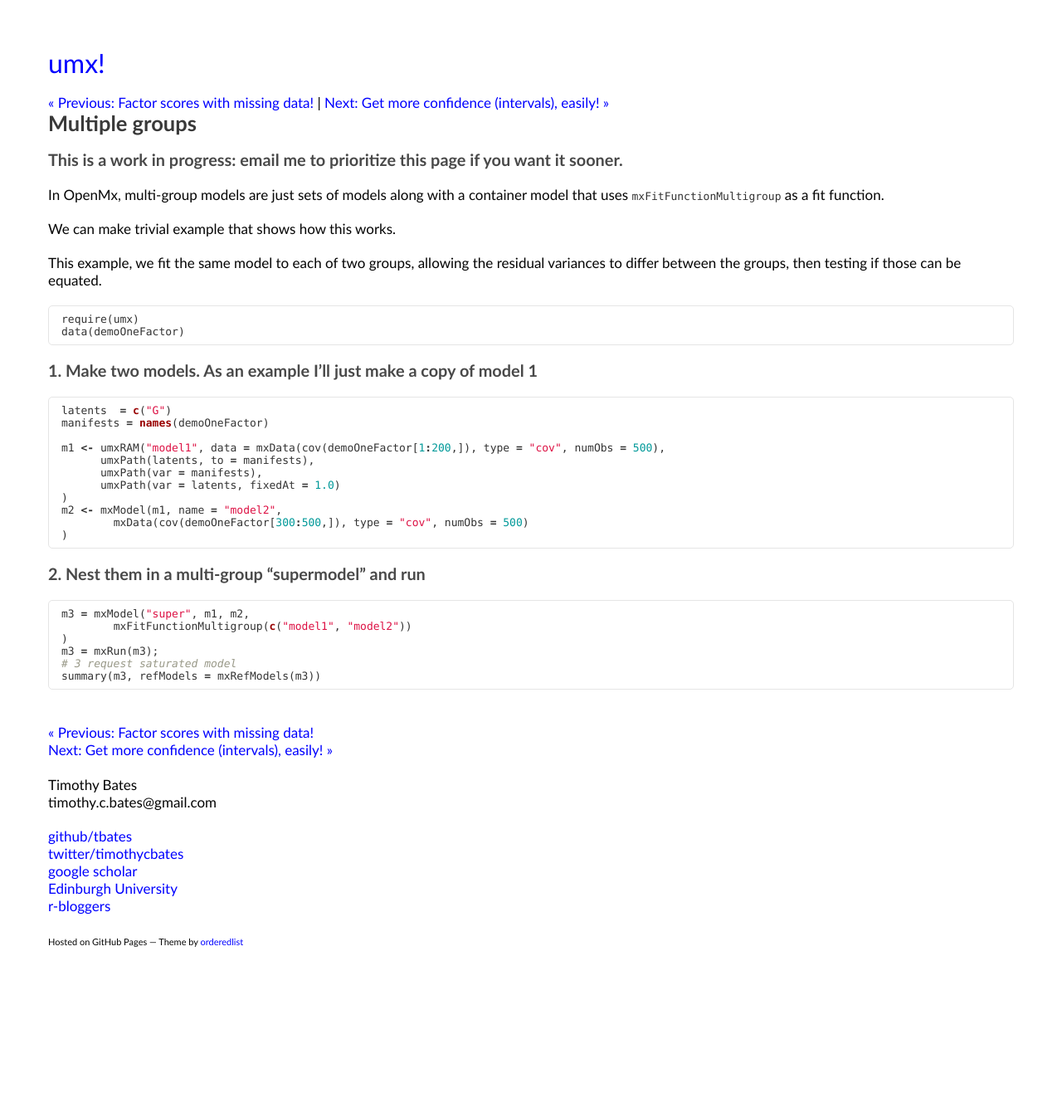
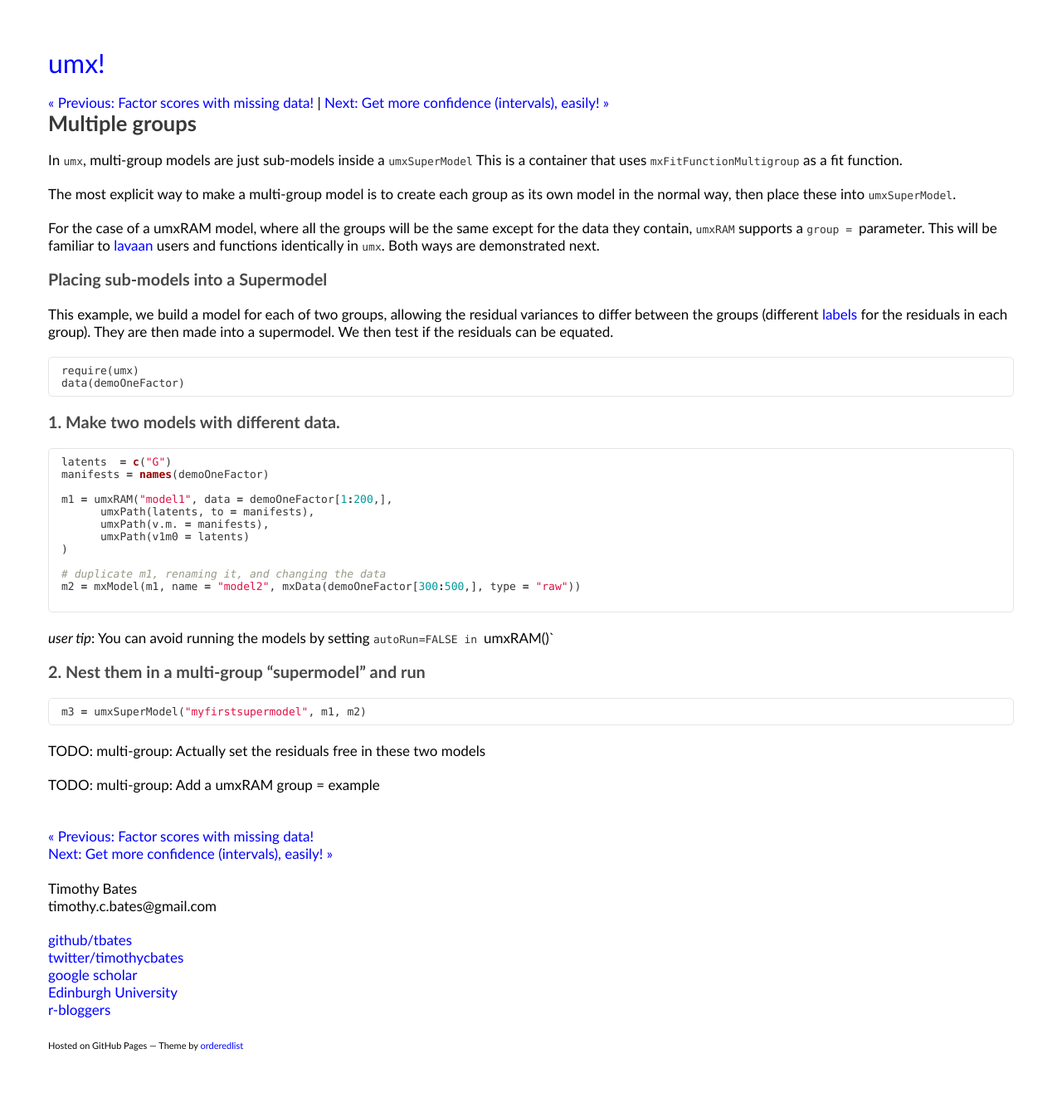
Before and after one commit to tbates/tbates.github.io, a Jekyll site: the page built from _posts/1995-02-15-detailed-Multigroup.markdown, in a window 1280 px wide. Shown: the whole page at 83% size. Built offline with Jekyll 4.4.1, drawn with Linux system fonts in a browser that asks for light colours; before the commit the page ends 1221 px from its top, so only the background shows below that.

Commit message:
no message

````diff
--- a/_posts/1995-02-15-detailed-Multigroup.markdown
+++ b/_posts/1995-02-15-detailed-Multigroup.markdown
@@ -6,43 +6,48 @@ comments: true
 categories: advanced
 ---
 
-### This is a work in progress: email me to prioritize this page if you want it sooner.
 
-In OpenMx, multi-group models are just sets of models along with a container model that uses `mxFitFunctionMultigroup`
-as a fit function.
+In `umx`, multi-group models are just sub-models inside a `umxSuperModel` This is a container that uses `mxFitFunctionMultigroup` as a fit function.
 
-We can make trivial example that shows how this works.
+The most explicit way to make a multi-group model is to create each group as its own model in the normal way, then place these into `umxSuperModel`.
 
-This example, we fit the same model to each of two groups, allowing the residual variances to differ between the groups, then testing if those can be equated.
+For the case of a umxRAM model, where all the groups will be the same except for the data they contain, `umxRAM` supports a `group = ` parameter. This will be familiar to [lavaan](http://lavaan.ugent.be/) users and functions identically in `umx`. Both ways are demonstrated next.
+
+### Placing sub-models into a Supermodel
+
+This example, we build a model for each of two groups, allowing the residual variances to differ between the groups (different [labels](advanced/1995/10/03/detailed-Labels.html) for the residuals in each group). They are then made into a supermodel. We then test if the residuals can be equated.
 
 ```r
 require(umx)
 data(demoOneFactor)
 ```
 
-### 1. Make two models. As an example I'll just make a copy of model 1
+### 1. Make two models with different data.
+
 
 ```r
 latents  = c("G")
 manifests = names(demoOneFactor)
 
-m1 <- umxRAM("model1", data = mxData(cov(demoOneFactor[1:200,]), type = "cov", numObs = 500),
+m1 = umxRAM("model1", data = demoOneFactor[1:200,],
       umxPath(latents, to = manifests),
-      umxPath(var = manifests),
-      umxPath(var = latents, fixedAt = 1.0)
+      umxPath(v.m. = manifests),
+      umxPath(v1m0 = latents)
 )
-m2 <- mxModel(m1, name = "model2",
-	mxData(cov(demoOneFactor[300:500,]), type = "cov", numObs = 500)
-)
+
+# duplicate m1, renaming it, and changing the data
+m2 = mxModel(m1, name = "model2", mxData(demoOneFactor[300:500,], type = "raw"))
+
 ```
+
+*user tip*: You can avoid running the models by setting `autoRun=FALSE`` in `umxRAM()`
 
 ### 2. Nest them in a multi-group "supermodel" and run
 
 ```r
-m3 = mxModel("super", m1, m2,
-	mxFitFunctionMultigroup(c("model1", "model2"))
-)
-m3 = mxRun(m3);
-# 3 request saturated model
-summary(m3, refModels = mxRefModels(m3))
+m3 = umxSuperModel("myfirstsupermodel", m1, m2)
 ```
+
+TODO: multi-group: Actually set the residuals free in these two models
+
+TODO: multi-group: Add a umxRAM group = example
--- a/_posts/1995-10-03-detailed-Labels.markdown
+++ b/_posts/1995-10-03-detailed-Labels.markdown
@@ -8,6 +8,7 @@ content: true
 toc: true
 ---
 
+<!-- https://tbates.github.io/advanced/1995/10/03/detailed-Labels.html -->
 ### "In the beginning was the  <strike>word</strike> label"
 
 Making names for things is a key to [cognitive development](http://www.amazon.com/dp/0199838801). In [OpenMx](https://openmx.ssri.psu.edu), labels are just as important. In fact, OpenMx is MUCH more powerful when label your parameters.
````
Also changed, not shown: _posts/2001-06-20-examples-organized.markdown (+23 -23 lines).
